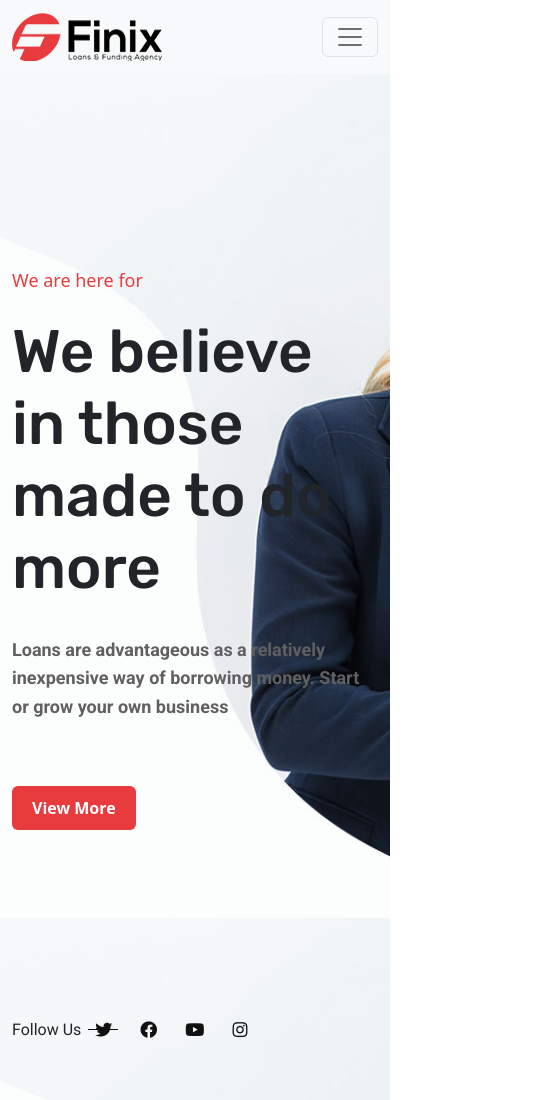
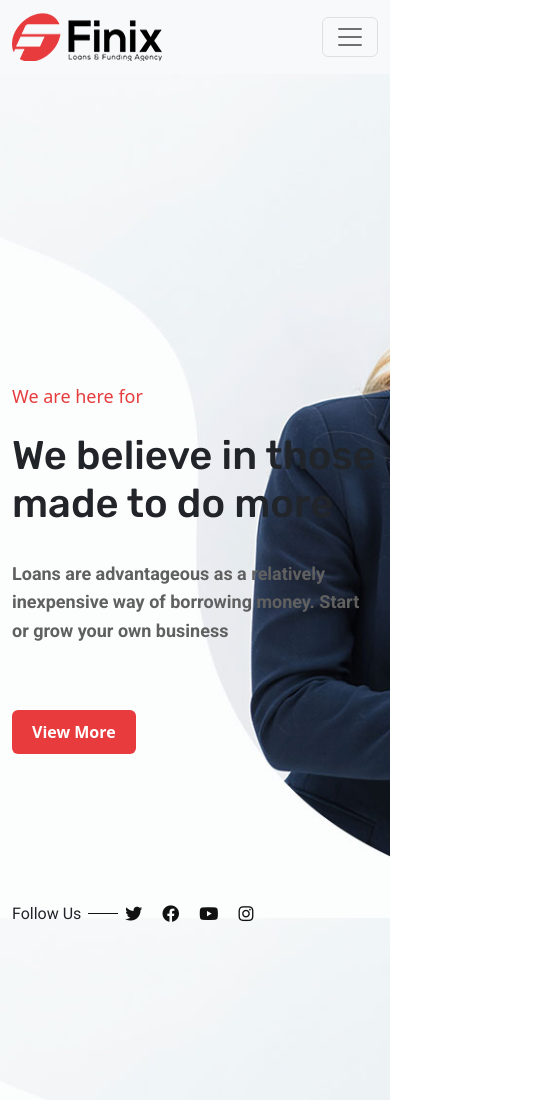
Before and after one commit to AyonJD/bootstrap, a plain HTML site: page index.html in a window 390 px wide. Shown: the top 1100 px of the page, 535 px wide, since content can reach past the window. Drawn offline with nearby package versions, Linux system fonts and the light colour scheme.

Commit message:
Banner section solved

```diff
--- a/index.html
+++ b/index.html
@@ -28,61 +28,6 @@
     <title>Finix</title>
   </head>
   <body>
-    <!-- Header -->
-    <!-- <nav class="navbar navbar-expand-lg navbar-light custom-header sticky-top">
-      <div class="container-fluid">
-        <a class="navbar-brand" href="#">
-          <img src="./img/logo.png" alt="" />
-        </a>
-
-        <div class="collapse navbar-collapse" id="navbarSupportedContent">
-          <ul class="navbar-nav ml-auto primary-menu">
-            <li><a href="#">Home</a></li>
-            <li><a href="#">Pages</a></li>
-            <li>
-              <a href="#">Services</a>
-              <ul>
-                <li><a href="#">Dropdown</a></li>
-                <li><a href="#">Dropdown</a></li>
-                <li><a href="#">Dropdown</a></li>
-                <li><a href="#">Dropdown</a></li>
-                <li><a href="#">Dropdown</a></li>
-                <li><a href="#">Dropdown</a></li>
-              </ul>
-            </li>
-            <li><a href="#">Funding</a></li>
-            <li><a href="loan.html">Loans</a></li>
-            <li><a href="#">News</a></li>
-            <li><a href="#">Contact</a></li>
-          </ul>
-        </div>
-
-        <div
-          class="header-contact-div d-flex justify-content-between align-items-center"
-        >
-          <div class="icon-div">
-            <a href="#"><i class="fas fa-search"></i></a>
-          </div>
-
-          <div class="cell-div-icon d-flex">
-            <a href="tel:+1 (514) 312-5678"><i class="fas fa-phone-volume mr-3"></i></a>
-            <div class="cell-div-info">
-              <p class="mb-0">Call Now</p>
-              <a href="tel:+1 (514) 312-5678">+1 (514) 312-5678</a>
-            </div>
-          </div>
-          <a href="#" class="btn default-button">Apply Now</a>
-        </div>
-
-        <div class="toggle-div">
-          <label for="btn-1" class="toggle-logo">
-            <i class="fas fa-sliders-h"></i>
-          </label>
-          <input type="checkbox" id="btn-1" />
-        </div>
-      </div>
-    </nav> -->
-
     <nav class="navbar navbar-expand-lg navbar-light bg-light sticky-top">
       <div class="container-fluid">
         <a class="navbar-brand" href="#">
@@ -133,7 +78,7 @@
     <section class="slider">
       <div class="container-fluid">
         <div class="row flex-div d-flex">
-          <div class="col-lg-6 slider-caption finix-text">
+          <div class="col-md-6 col-sm-8 slider-caption finix-text">
             <h6 class="d-block pb-3">We are here for</h6>
             <h1 class="d-block pb-4">We believe in those made to do more</h1>
             <p class="d-block pb-5">
@@ -144,7 +89,7 @@
 
             <span class="slider-list">
               <ul class="d-flex list-unstyled position-relative">
-                <li class="cus-list mr-4">Follow Us</li>
+                <li class="cus-list me-4">Follow Us</li>
                 <li>
                   <a href="#"><i class="fab fa-twitter ml-3"></i></a>
                 </li>
@@ -195,7 +140,7 @@
         <div class="row row-height">
           <div class="col-lg-6">
             <div class="main-image">
-              <img src="./img/ia_100000017.png" alt="" />
+              <img class="img-fluid" src="./img/ia_100000017.png" alt="" />
             </div>
             <div
               class="text-div d-flex justify-content-center align-items-center flex-column"
--- a/style.css
+++ b/style.css
@@ -199,6 +199,25 @@ ul.primary-menu li:hover ul{
     left: 76px;
 }
 
+@media only screen and (max-width: 767px){
+
+    .slider-caption h1{
+        font-size: 40px;
+    }
+    .slider-list ul{
+        margin-top: 100px;
+    }
+    .slider-list ul li a{
+        padding: 0 10px;
+    }
+    .slider-list ul li a:hover{
+        color: #E83B3E;
+    }
+    .slider-list .fa-twitter{
+        margin-left: 10px;
+    }
+}
+
 /* Logo section */
 .logo-section{
     padding: 100px 0;
@@ -245,6 +264,11 @@ ul.primary-menu li:hover ul{
     max-height: inherit;
 }
 
+@media only screen and (max-width: 535px){
+    .text-div{
+        display: none !important;
+    }
+}
 /* Why CHoose Us Section */
 .why-choose-us{
     padding: 80px 0;
```
